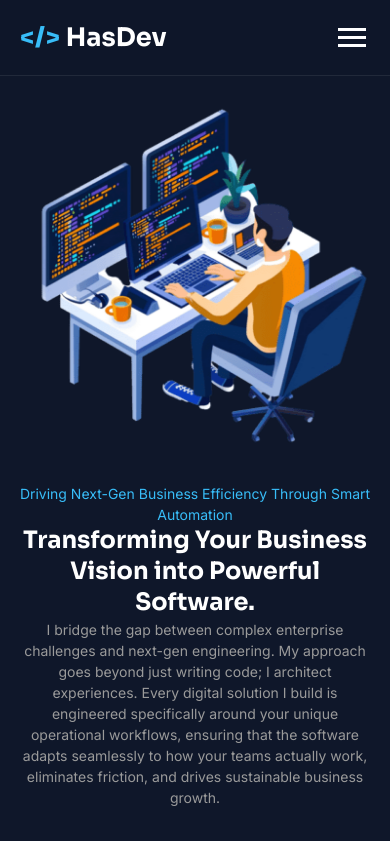
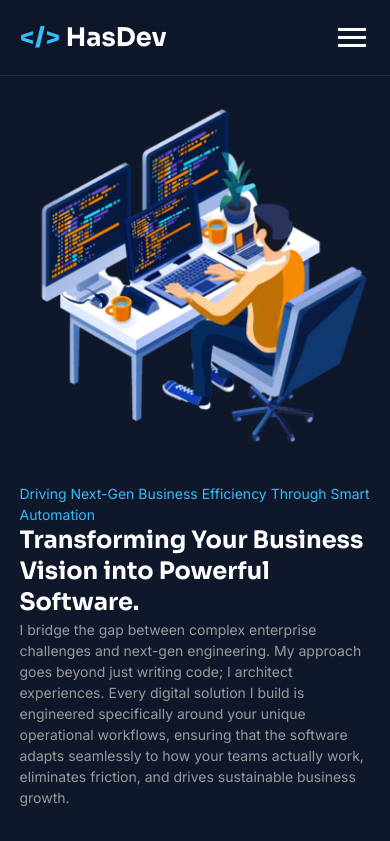
Before and after one commit to hasnimol0319-cloud/my-ng-portfolio, an Angular app: page /home in a window 390 px wide. Shown: the top 841 px of the page. Built offline with nearby package versions, Linux system fonts and the light colour scheme.

Commit message:
Update style greeting in home page

```diff
--- a/src/app/components/home/home.component.html
+++ b/src/app/components/home/home.component.html
@@ -11,8 +11,6 @@
         </div>
     </div>
     <div class="service">
-        <div class="title">
-        </div>
         <h3>Comprehensive frontend solutions tailored to enterprise needs</h3>
         <div class="service-list">
             @for (s of solutionList; track s.id; let i = $index) {
--- a/src/app/components/home/home.component.scss
+++ b/src/app/components/home/home.component.scss
@@ -87,10 +87,6 @@
   .intro{
     flex-direction: column;
   }
-  .greeting{
-    align-items: center;
-    text-align: center;
-  }
 }
 @media (max-width: 560px){
   .service-list{
```
